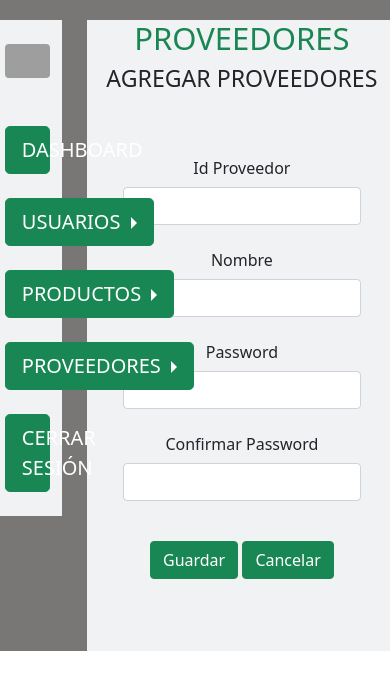
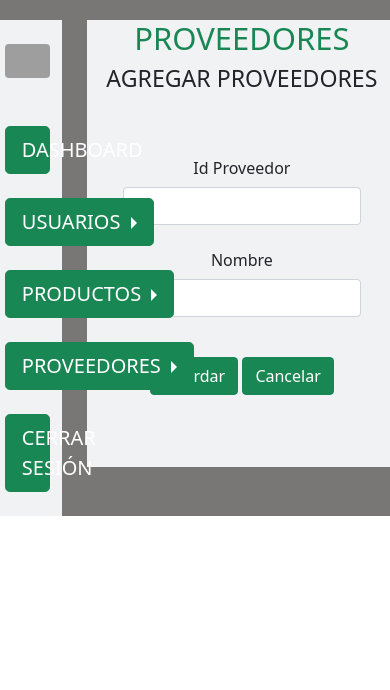
Before and after one commit to Robin-3/Plataforma-de-inventario, a Flask app: page /proveedores/agregar in a window 390 px wide. Shown: the top 690 px of the page. Run offline with Flask 2, Linux system fonts and the light colour scheme; grey boxes are pictures that could not be loaded.

Commit message:
Update proveedoresAgregar.html

```diff
--- a/templates/proveedoresAgregar.html
+++ b/templates/proveedoresAgregar.html
@@ -19,19 +19,6 @@
                 <input type="text" class="form-control" id="nombreProveedor">
             </div>
         </div>
-        <div class="mb-3 row">
-            <label for="Passwordlabel" class="col-sm-4 col-form-label">Password</label>
-            <div class="col-sm-8">
-                <input type="password" class="form-control" id="password">
-            </div>
-        </div>
-        <div class="mb-3 row">
-            <label for="confirmPasswordlabel" class="col-sm-4 col-form-label">Confirmar Password</label>
-            <div class="col-sm-8">
-                <input type="confirmpassword" class="form-control" id="confirmpassword">
-            </div>
-        </div>
-        </div>
         <div><br></div>
         <div>
             <button type="button" class="btn btn-success">Guardar</button>
```
